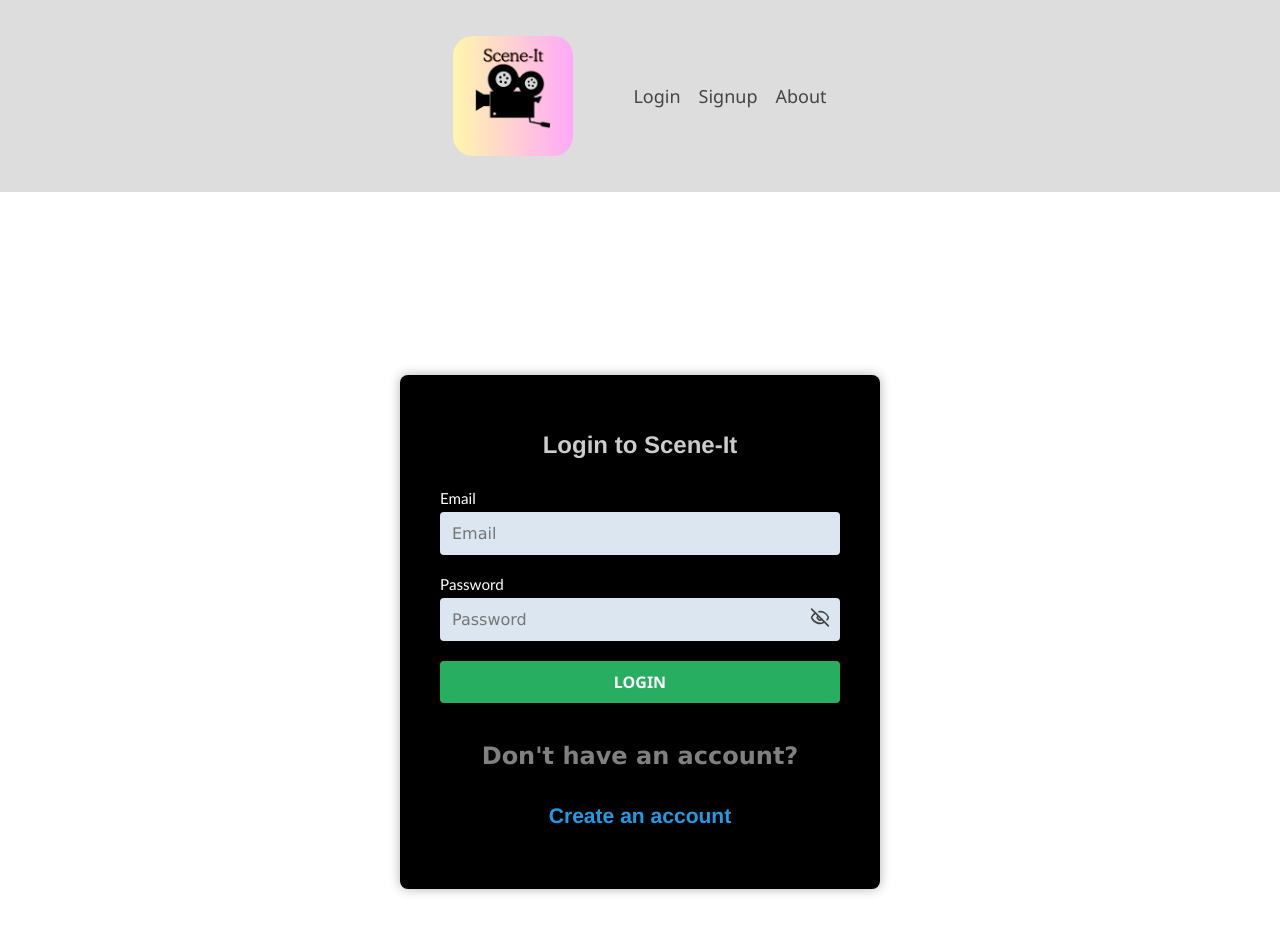
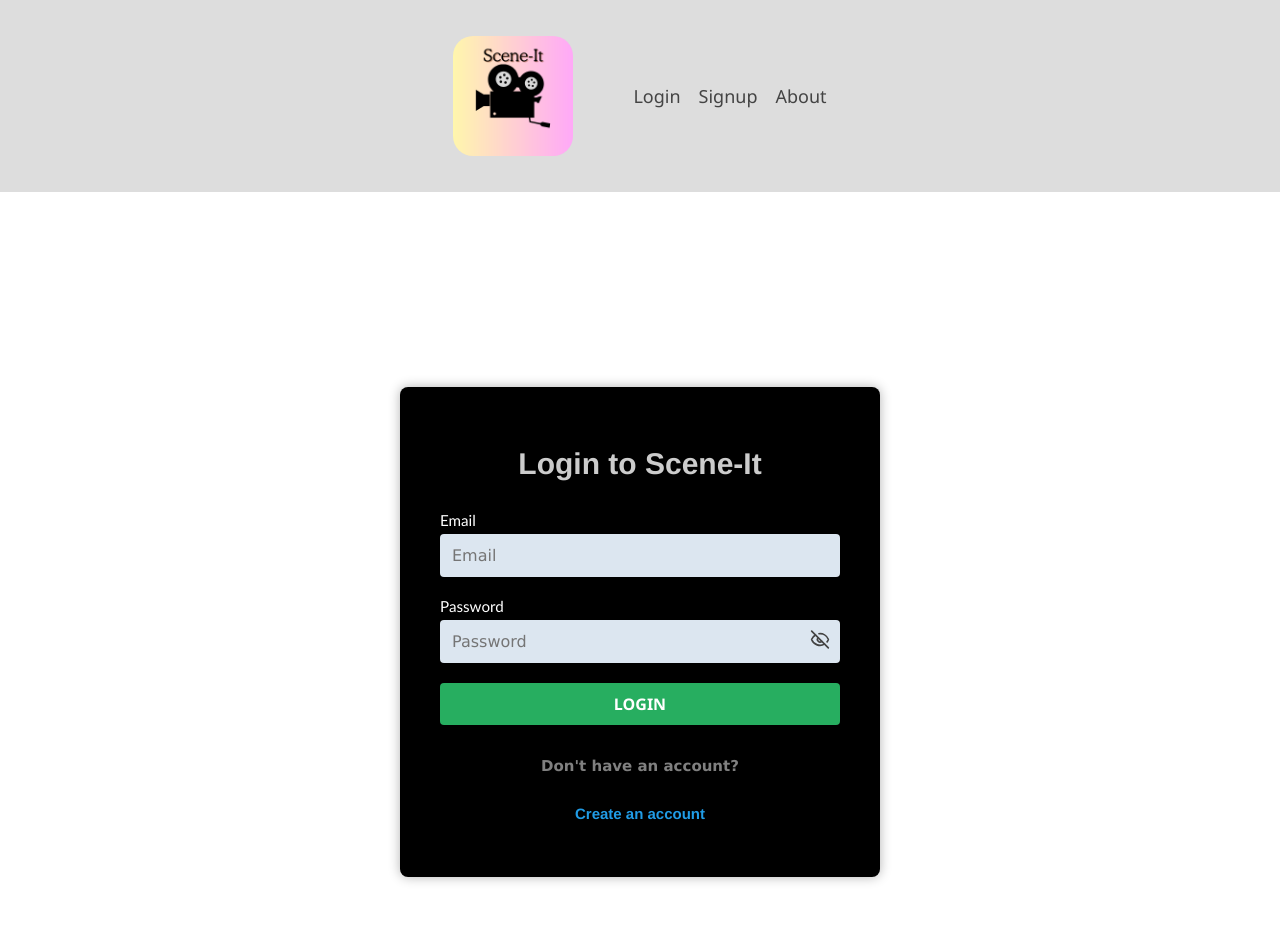
Before and after one commit to Krrithik/AppDev3390-FinalProject, a Vue app in the folder frontend/: page /login in a window 1280 px wide. Shown: the top 932 px of the page. Built offline with nearby package versions, Linux system fonts and the light colour scheme; the HTML template or start-up script is replaced by a standard one.

Commit message:
made definitive font sizes for the three guest pages

```diff
--- a/frontend/src/views/AboutPage.vue
+++ b/frontend/src/views/AboutPage.vue
@@ -156,7 +156,7 @@ onMounted(() => {
 .sideBar ul {
     list-style: none;
     padding: 0;
-    font-size: 0.95rem;
+    font-size: 15px;
 }
 
 .sideBar li {
@@ -194,7 +194,7 @@ onMounted(() => {
 }
 
 .block h2 {
-    font-size: 1.6rem;
+    font-size: 25px;
     margin-bottom: 12px;
     color: #111;
     border-bottom: 1px solid #ccc;
@@ -203,7 +203,7 @@ onMounted(() => {
 }
 
 .block p {
-    font-size: 1rem;
+    font-size: 15px;
     line-height: 1.6;
     color: #333;
     margin-bottom: 12px;
--- a/frontend/src/views/LoginPage.vue
+++ b/frontend/src/views/LoginPage.vue
@@ -135,7 +135,7 @@ onMounted(() => {
 
 .formTitle {
    color: #ccc;
-   font-size: 1.5rem;
+   font-size: 30px;
    text-align: center;
    margin-bottom: 10px;
    font-family:'Franklin Gothic Medium', 'Arial Narrow', Arial, sans-serif;
@@ -219,6 +219,7 @@ onMounted(() => {
 .redirectHeader {
    color: gray;
    height: 1px;
+   font-size: 15px;
    font-family:'Lucida Sans', 'Lucida Sans Regular', 'Lucida Grande', 'Lucida Sans Unicode', Geneva, Verdana, sans-serif;
 }
 
@@ -226,6 +227,7 @@ onMounted(() => {
    color: #209CE6;
    text-decoration: none;
    cursor: pointer;
+   font-size: 15px;
    font-family:'Franklin Gothic Medium', 'Arial Narrow', Arial, sans-serif;
 }
 
--- a/frontend/src/views/SignupPage.vue
+++ b/frontend/src/views/SignupPage.vue
@@ -162,7 +162,7 @@ onMounted(() => {
 
 .formTitle {
   color: #ccc;
-  font-size: 1.5rem;
+  font-size: 30px;
   text-align: center;
   margin-bottom: 10px;
   font-family: 'Franklin Gothic Medium', 'Arial Narrow', Arial, sans-serif;
```
